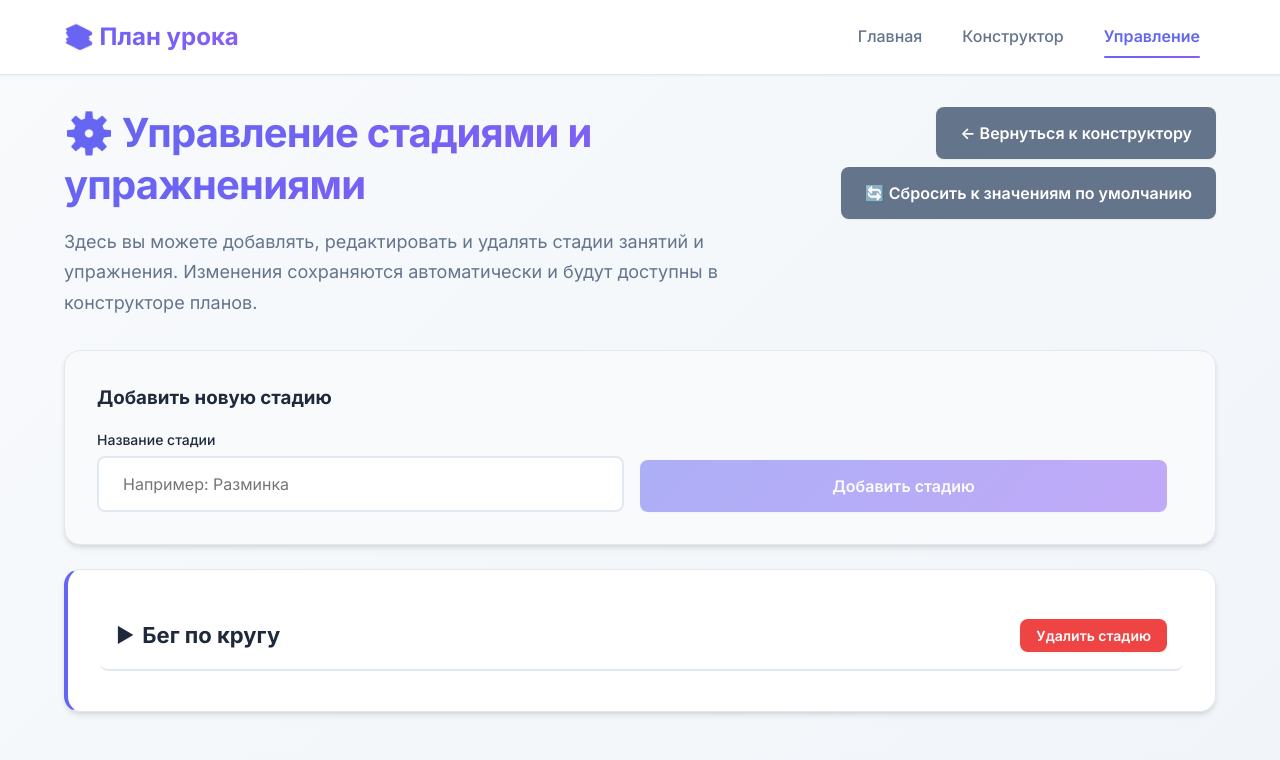
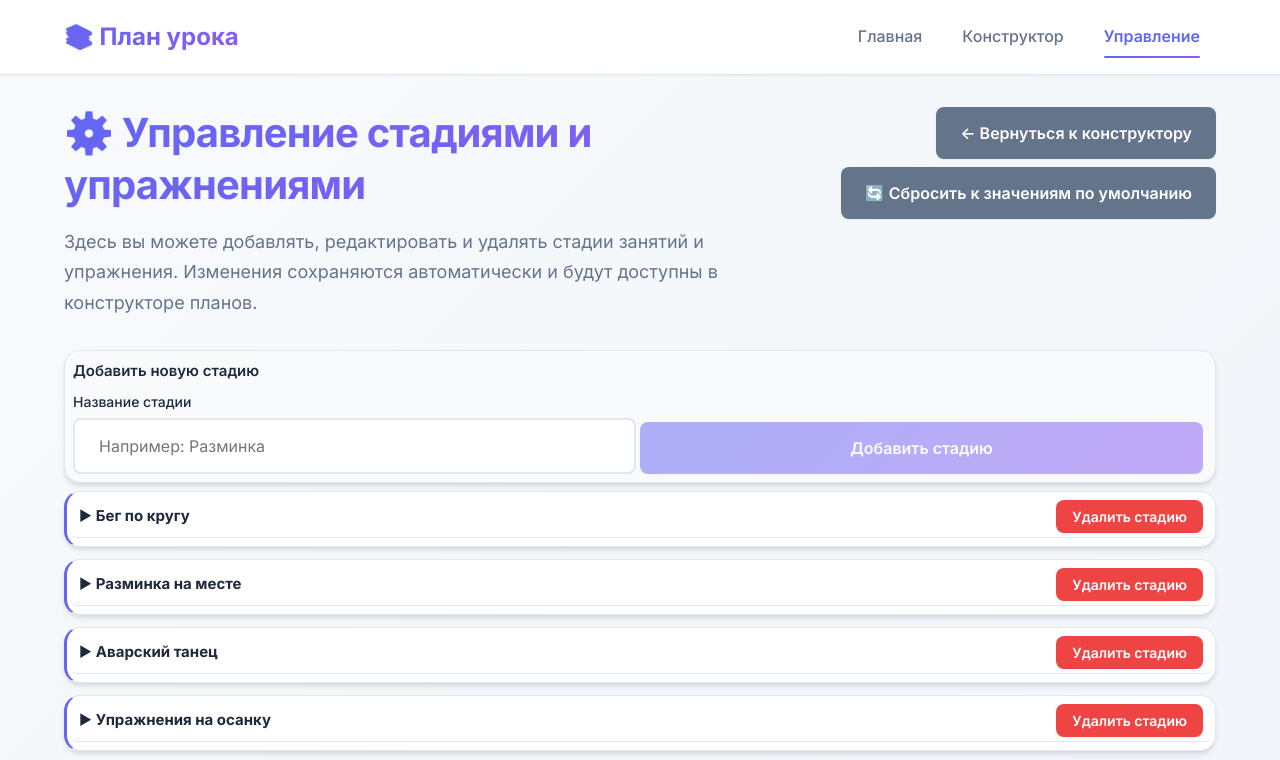
Before and after one commit to AdilBikeev/curriculum-constructor, a React app: page /admin in a window 1280 px wide. Shown: the top 760 px of the page. Built offline with nearby package versions, Linux system fonts and the light colour scheme.

Commit message:
Refactor StageManager component: Update styling for improved layout and spacing, including adjustments to margins, paddings, and font sizes for better visual hierarchy and user experience. Enhance consistency in design elements across the component.

```diff
--- a/src/components/admin/StageManager.tsx
+++ b/src/components/admin/StageManager.tsx
@@ -13,23 +13,24 @@ interface StageManagerProps {
 const ManagerContainer = styled.div`
   display: flex;
   flex-direction: column;
-  gap: ${({ theme }) => theme.spacing.lg};
+  gap: ${({ theme }) => theme.spacing.sm};
 `;
 
 const StageCard = styled(Card)`
-  margin-bottom: ${({ theme }) => theme.spacing.lg};
-  border-left: 4px solid ${({ theme }) => theme.colors.primary};
+  margin-bottom: ${({ theme }) => theme.spacing.xs};
+  border-left: 3px solid ${({ theme }) => theme.colors.primary};
+  padding: ${({ theme }) => theme.spacing.xs} !important;
 `;
 
 const StageHeader = styled.div`
   display: flex;
   flex-direction: column;
-  gap: ${({ theme }) => theme.spacing.md};
-  margin-bottom: ${({ theme }) => theme.spacing.sm};
-  padding: ${({ theme }) => theme.spacing.md};
+  gap: ${({ theme }) => theme.spacing.xs};
+  margin-bottom: ${({ theme }) => theme.spacing.xs};
+  padding: ${({ theme }) => theme.spacing.xs} ${({ theme }) => theme.spacing.sm};
   background-color: ${({ theme }) => theme.colors.white};
-  border-radius: ${({ theme }) => theme.borderRadius.md};
-  border-bottom: 2px solid ${({ theme }) => theme.colors.gray};
+  border-radius: ${({ theme }) => theme.borderRadius.sm};
+  border-bottom: 1px solid ${({ theme }) => theme.colors.gray};
   cursor: pointer;
   user-select: none;
   transition: background-color ${({ theme }) => theme.transitions.normal};
@@ -48,13 +49,13 @@ const StageHeader = styled.div`
 const StageHeaderLeft = styled.div`
   display: flex;
   align-items: center;
-  gap: ${({ theme }) => theme.spacing.sm};
+  gap: ${({ theme }) => theme.spacing.xs};
   flex: 1;
   min-width: 0;
 `;
 
 const StageIcon = styled.div<{ $isExpanded: boolean }>`
-  font-size: 1.25rem;
+  font-size: 0.875rem;
   flex-shrink: 0;
   transition: transform ${({ theme }) => theme.transitions.normal};
   transform: ${({ $isExpanded }) => ($isExpanded ? 'rotate(90deg)' : 'rotate(0deg)')};
@@ -62,7 +63,7 @@ const StageIcon = styled.div<{ $isExpanded: boolean }>`
 
 const StageHeaderActions = styled.div`
   display: flex;
-  gap: ${({ theme }) => theme.spacing.sm};
+  gap: ${({ theme }) => theme.spacing.xs};
   align-items: center;
   flex-shrink: 0;
   position: relative;
@@ -76,21 +77,21 @@ const StageHeaderActions = styled.div`
 const StageTitle = styled.h3`
   color: ${({ theme }) => theme.colors.dark};
   margin: 0;
-  font-size: 1.125rem;
+  font-size: 0.875rem;
   font-weight: 700;
 
   @media (min-width: ${({ theme }) => theme.breakpoints.tablet}) {
-    font-size: 1.375rem;
+    font-size: 0.9375rem;
   }
 `;
 
 const ExerciseList = styled.div`
   display: flex;
   flex-direction: column;
-  gap: ${({ theme }) => theme.spacing.md};
-  margin-top: ${({ theme }) => theme.spacing.md};
-  padding-left: ${({ theme }) => theme.spacing.md};
-  padding-right: ${({ theme }) => theme.spacing.md};
+  gap: ${({ theme }) => theme.spacing.xs};
+  margin-top: ${({ theme }) => theme.spacing.xs};
+  padding-left: ${({ theme }) => theme.spacing.sm};
+  padding-right: ${({ theme }) => theme.spacing.sm};
 `;
 
 const StageContent = styled.div<{ $isExpanded: boolean }>`
@@ -100,10 +101,10 @@ const StageContent = styled.div<{ $isExpanded: boolean }>`
 const ExerciseItem = styled.div`
   display: flex;
   flex-direction: column;
-  gap: ${({ theme }) => theme.spacing.md};
-  padding: ${({ theme }) => theme.spacing.md};
+  gap: ${({ theme }) => theme.spacing.xs};
+  padding: ${({ theme }) => theme.spacing.xs} ${({ theme }) => theme.spacing.sm};
   background-color: ${({ theme }) => theme.colors.lightGray};
-  border-radius: ${({ theme }) => theme.borderRadius.lg};
+  border-radius: ${({ theme }) => theme.borderRadius.sm};
   border: 1px solid ${({ theme }) => theme.colors.gray};
   transition: all ${({ theme }) => theme.transitions.normal};
 
@@ -111,8 +112,8 @@ const ExerciseItem = styled.div`
     flex-direction: row;
     justify-content: space-between;
     align-items: center;
-    padding: ${({ theme }) => theme.spacing.md} ${({ theme }) => theme.spacing.lg};
-    gap: ${({ theme }) => theme.spacing.sm};
+    padding: ${({ theme }) => theme.spacing.xs} ${({ theme }) => theme.spacing.sm};
+    gap: ${({ theme }) => theme.spacing.xs};
   }
 
   &:hover {
@@ -123,9 +124,9 @@ const ExerciseItem = styled.div`
 
 const ExerciseActionsWrapper = styled.div`
   display: flex;
-  gap: ${({ theme }) => theme.spacing.sm};
+  gap: ${({ theme }) => theme.spacing.xs};
   justify-content: flex-end;
-  padding-top: ${({ theme }) => theme.spacing.sm};
+  padding-top: ${({ theme }) => theme.spacing.xs};
   border-top: 1px solid ${({ theme }) => theme.colors.gray};
 
   @media (min-width: ${({ theme }) => theme.breakpoints.tablet}) {
@@ -138,16 +139,21 @@ const ExerciseInfo = styled.div`
   flex: 1;
   display: flex;
   flex-direction: column;
-  gap: ${({ theme }) => theme.spacing.xs};
+  gap: 2px;
 `;
 
 const ExerciseName = styled.span`
   font-weight: 500;
   color: ${({ theme }) => theme.colors.dark};
+  font-size: 0.8125rem;
+
+  @media (min-width: ${({ theme }) => theme.breakpoints.tablet}) {
+    font-size: 0.875rem;
+  }
 `;
 
 const ExerciseDetails = styled.span`
-  font-size: 0.875rem;
+  font-size: 0.75rem;
   color: ${({ theme }) => theme.colors.secondary};
 `;
 
@@ -159,9 +165,9 @@ const ExerciseActions = styled.div`
 const FormRow = styled.div`
   display: grid;
   grid-template-columns: 1fr;
-  gap: ${({ theme }) => theme.spacing.md};
+  gap: ${({ theme }) => theme.spacing.xs};
   align-items: end;
-  margin-top: ${({ theme }) => theme.spacing.md};
+  margin-top: ${({ theme }) => theme.spacing.xs};
 
   @media (min-width: ${({ theme }) => theme.breakpoints.tablet}) {
     grid-template-columns: 1fr 1fr auto;
@@ -171,7 +177,7 @@ const FormRow = styled.div`
 const FormRowEdit = styled.div`
   display: grid;
   grid-template-columns: 1fr;
-  gap: ${({ theme }) => theme.spacing.sm};
+  gap: ${({ theme }) => theme.spacing.xs};
   align-items: end;
   margin-top: 0;
 
@@ -182,6 +188,7 @@ const FormRowEdit = styled.div`
 
 const AddStageCard = styled(Card)`
   background-color: ${({ theme }) => theme.colors.light};
+  padding: ${({ theme }) => theme.spacing.sm} !important;
 `;
 
 export const StageManager: React.FC<StageManagerProps> = ({ stages, onUpdate }) => {
@@ -300,7 +307,7 @@ export const StageManager: React.FC<StageManagerProps> = ({ stages, onUpdate })
   return (
     <ManagerContainer>
       <AddStageCard>
-        <h3 style={{ marginBottom: '1rem' }}>Добавить новую стадию</h3>
+        <h3 style={{ marginBottom: '0.5rem', fontSize: '0.9375rem', fontWeight: 600 }}>Добавить новую стадию</h3>
         <FormRow>
           <Input
             label="Название стадии"
@@ -404,7 +411,7 @@ export const StageManager: React.FC<StageManagerProps> = ({ stages, onUpdate })
                 ))}
               </ExerciseList>
 
-              <FormRow style={{ marginTop: '1rem', paddingLeft: '1rem', paddingRight: '1rem' }}>
+              <FormRow style={{ marginTop: '0.5rem', paddingLeft: '0.5rem', paddingRight: '0.5rem' }}>
                 <Input
                   placeholder="Название упражнения"
                   value={newExerciseName}
```
